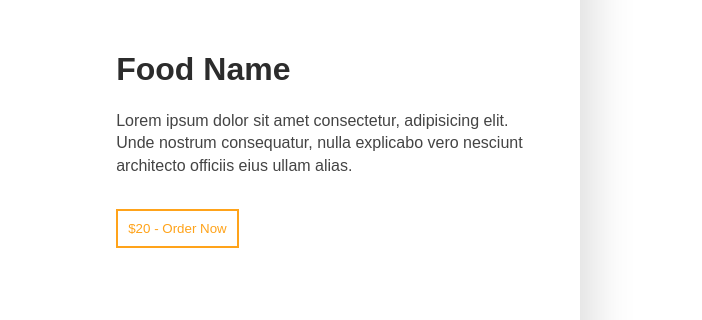
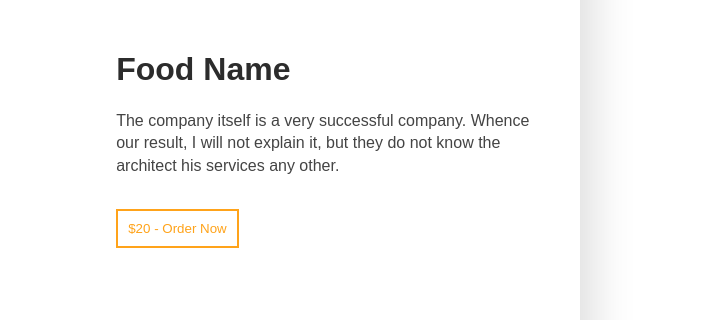
Before and after one commit to Anishbhaduri/Minor-project, a plain HTML site: page index.html in a window 1280 px wide. Shown: the part 282-602 px from the top of the page, 439-1141 px from the left. Drawn offline with Linux system fonts and the light colour scheme; a script that the page names is missing.

Commit message:
Update index.html

```diff
--- a/index.html
+++ b/index.html
@@ -33,9 +33,9 @@
         <div class="content-container">
           <h1 class="title">Food Name</h1>
           <p class="info">
-            Lorem ipsum dolor sit amet consectetur, adipisicing elit. Unde
-            nostrum consequatur, nulla explicabo vero nesciunt architecto
-            officiis eius ullam alias.
+            The company itself is a very successful company. Whence
+            our result, I will not explain it, but they do not know the architect
+            his services any other.
           </p>
           <button class="main-btn">$20 - Order Now</button>
         </div>
```
